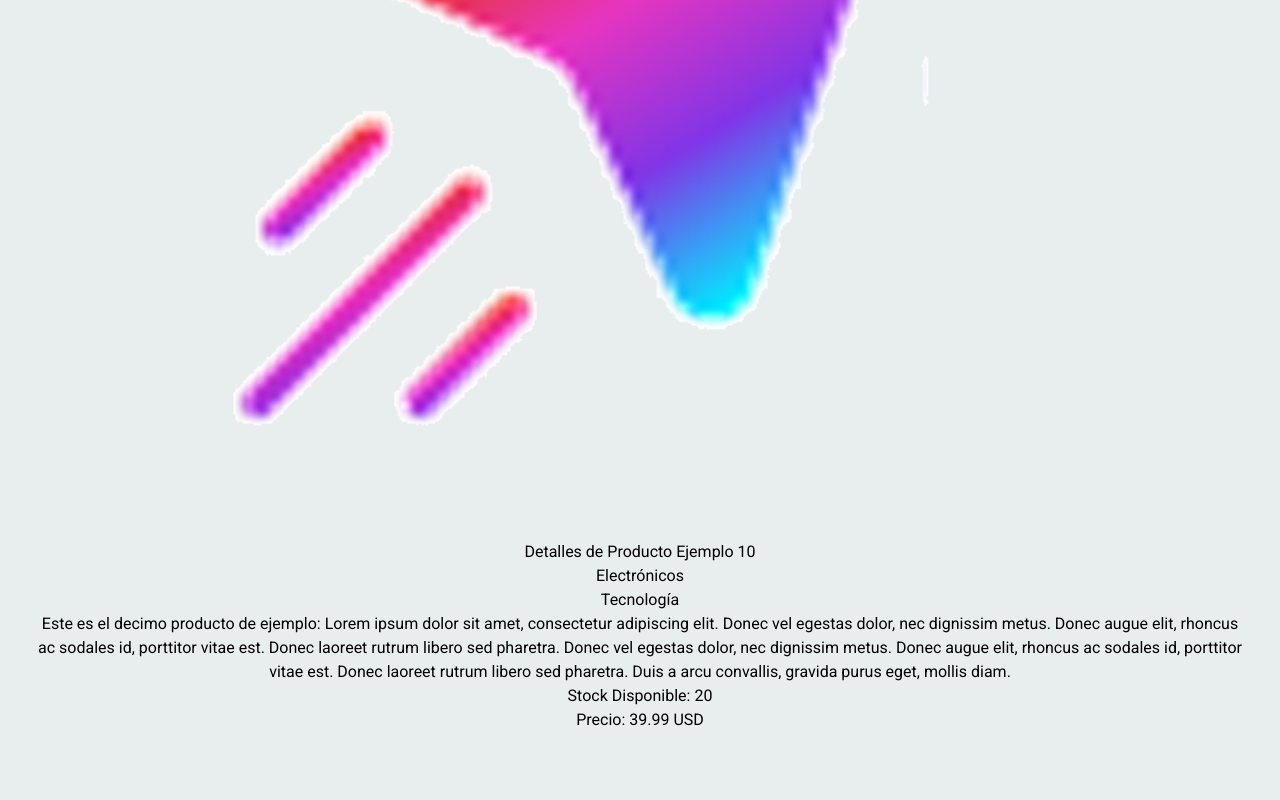
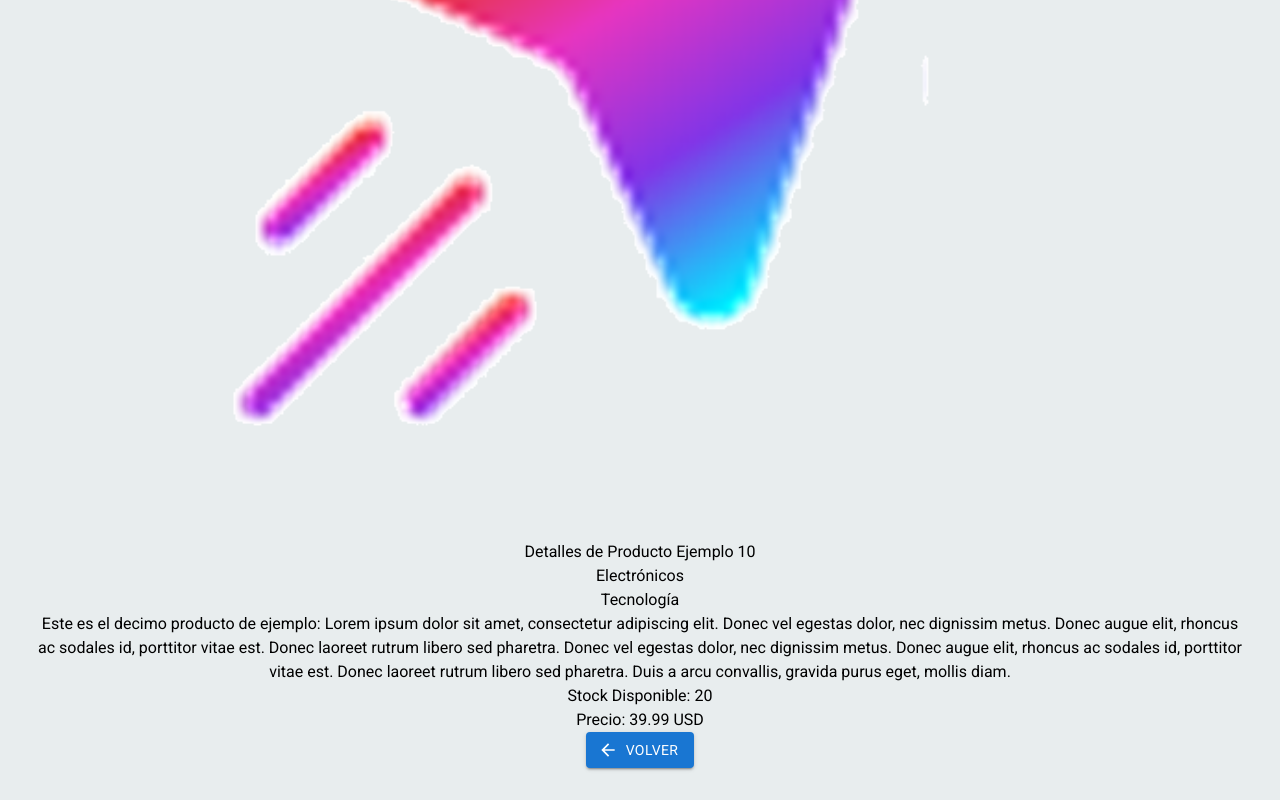
Before and after one commit to No-Country/c15-05-m-node-react, a React (Vite) app in the folder front/: page /ua/product/detail/1 in a window 1280 px wide. Shown: the part 1291-2091 px from the top of the page. Before the commit the page ends 2055 px from the top, so only its background shows below. Built offline with nearby package versions, Linux system fonts and the light colour scheme; a web font is replaced by a local one.

Commit message:
agrego boton para ir atras

```diff
--- a/front/src/components/Detail/Detail.jsx
+++ b/front/src/components/Detail/Detail.jsx
@@ -20,7 +20,7 @@ const Detail = () => {
     // const productDetail = useSelector(state => state.productDetail);
 
     return (
-        <div className="grid grid-cols-2 gap-4 m-10 bg-white rounded-2xl">
+        <div className="grid grid-cols-2 gap-4 m-10">
             <img className="m-10 rounded-xl" src={productDetail.image.url} alt={`imagen de ${productDetail.name}`}/>
             <div>
                 <div className="grid grid-cols-4">
@@ -32,10 +32,9 @@ const Detail = () => {
                         </div>
                     </div>
 
-                    <p className="border border-gray-200 rounded-xl col-span-3 col-end-5 text-sm p-4 mr-7 mb-7 shadow shadow-gray-500">{productDetail.description}</p>
+                    <p className="border border-gray-200 rounded-xl col-span-3 col-end-5 text-sm p-4 mr-10 mb-6 -mt-4 shadow shadow-gray-500">{productDetail.description}</p>
                 </div>
-
-                <div className="flex flex-row justify-around text-lg font-semibold">
+                <div className="flex flex-row justify-evenly text-lg font-semibold">
                     <h3>Stock Disponible: {productDetail.quantity}</h3>
                     <h3>Precio: {productDetail.price} {productDetail.currency}</h3>
                 </div>
--- /dev/null
+++ b/front/src/components/Utils/Buttons/ButtonBack.jsx
@@ -0,0 +1,20 @@
+import React from 'react';
+import Button from '@mui/material/Button';
+import ArrowBackIcon from '@mui/icons-material/ArrowBack';
+import { useNavigate } from 'react-router-dom';
+
+const ButtonBack = () => {
+    const navigate = useNavigate();
+
+    const handleGoBack = () => {
+        navigate(-1);
+    };
+
+  return (
+    <Button variant="contained" startIcon={<ArrowBackIcon />} onClick={handleGoBack}>
+      Volver
+    </Button>
+  );
+};
+
+export default ButtonBack;
--- a/front/src/components/pagesUA/DetailsProduct.jsx
+++ b/front/src/components/pagesUA/DetailsProduct.jsx
@@ -1,4 +1,5 @@
 import Detail from "../Detail/Detail";
+import ButtonBack from "../Utils/Buttons/ButtonBack";
 // import {useSelector, useDispatch} from "react-redux";
 // import { useEffect } from "react";
 // import { useParams } from "react-router-dom";
@@ -15,8 +16,11 @@ const DetailsProduct = () => {
 
 
     return (
-        <div>
+        <div className="w-auto h-auto bg-white rounded-2xl relative">
             <Detail />
+            <div className="absolute right-20 -mt-28">
+                <ButtonBack />
+            </div>
         </div>
     )
 }
```
